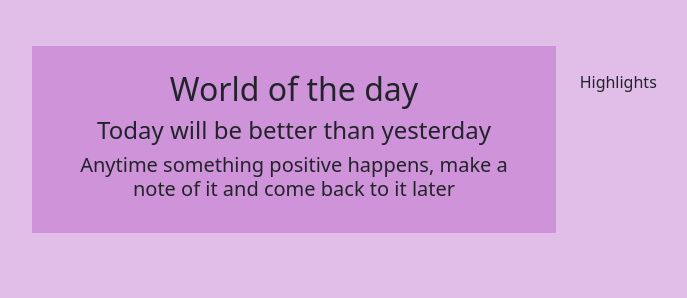
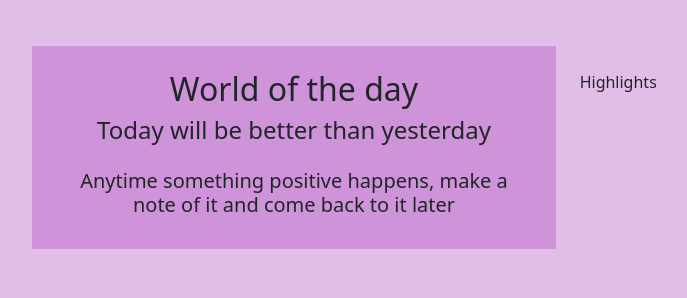
Before and after one commit to johnnylyimo/MemoryDiary_Python-Django_Web_App, a Django app: page / in a window 1280 px wide. Shown: the part 98-396 px from the top of the page, without its empty margins (32-719 px from the left). Run offline with Django 4.2, Linux system fonts and the light colour scheme; some libraries are stand-ins or nearby versions.

Commit message:
Styled h5 tag with margin top

```diff
--- a/templates/index.html
+++ b/templates/index.html
@@ -11,14 +11,13 @@
             <h4>
                 Today will be better than yesterday
             </h4>
-            <h5 >
+            <h5 class="mt-4" >
                 Anytime something positive happens, make a note of it and come back to it later
             </h5>
         </div>
         <div class="col-md-6 col-lg-6 p-4">
             Highlights
         </div>
-
     </section>
 
 
```
